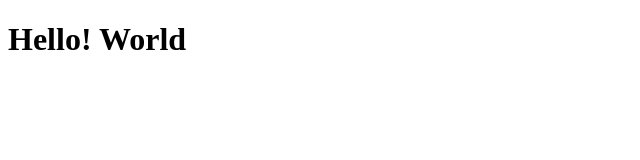
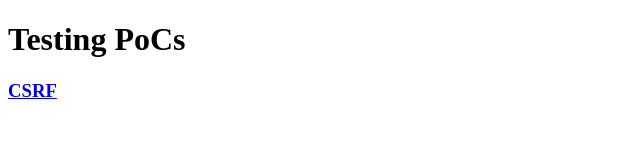
Before and after one commit to d33pt0r/testing, a plain HTML site: page index.html in a window 1280 px wide. Shown: the whole page, without its empty margins (0-640 px from the left). Drawn offline with Linux system fonts and the light colour scheme.

Commit message:
Update index.html

```diff
--- a/index.html
+++ b/index.html
@@ -1,6 +1,8 @@
 <!DOCTYPE html>
 <html>
   <body>
-    <h1>Hello! World</h1>
+    <h1>Testing PoCs</h1>
+    <h3><a href="/csrf.html">CSRF</a></h3>
   </body>
+
 </html>
```
